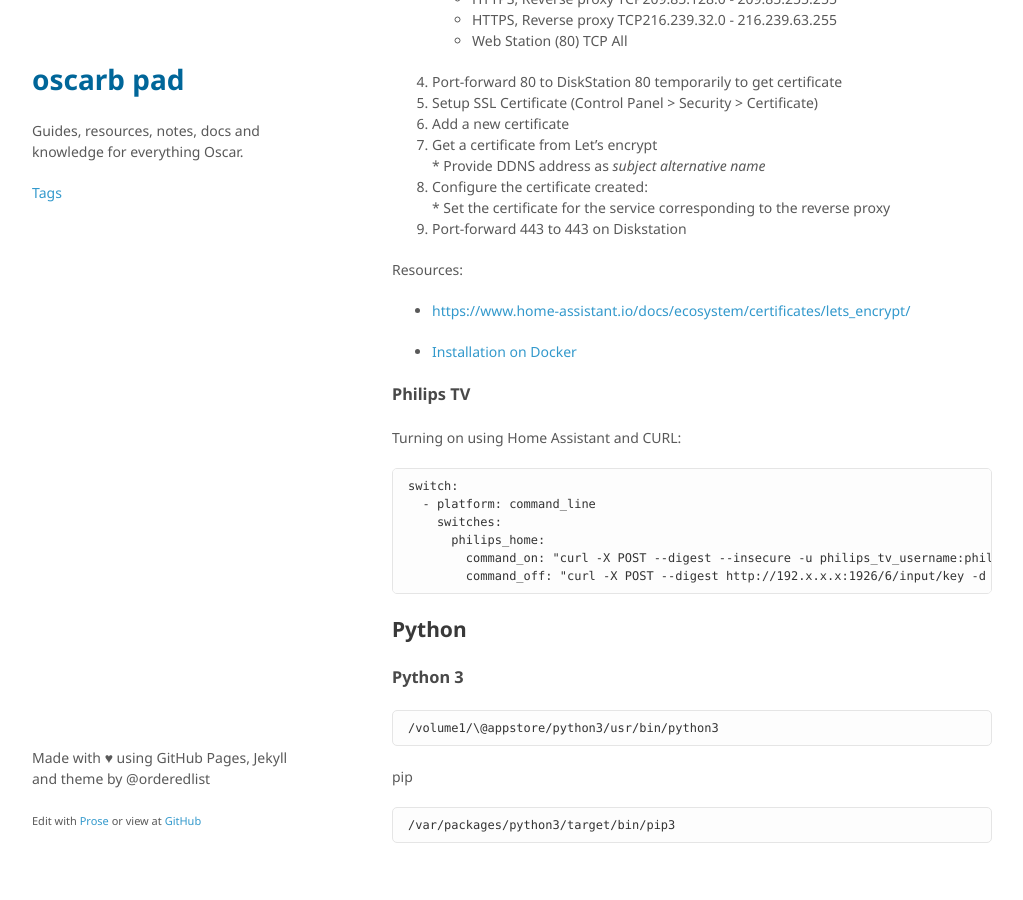
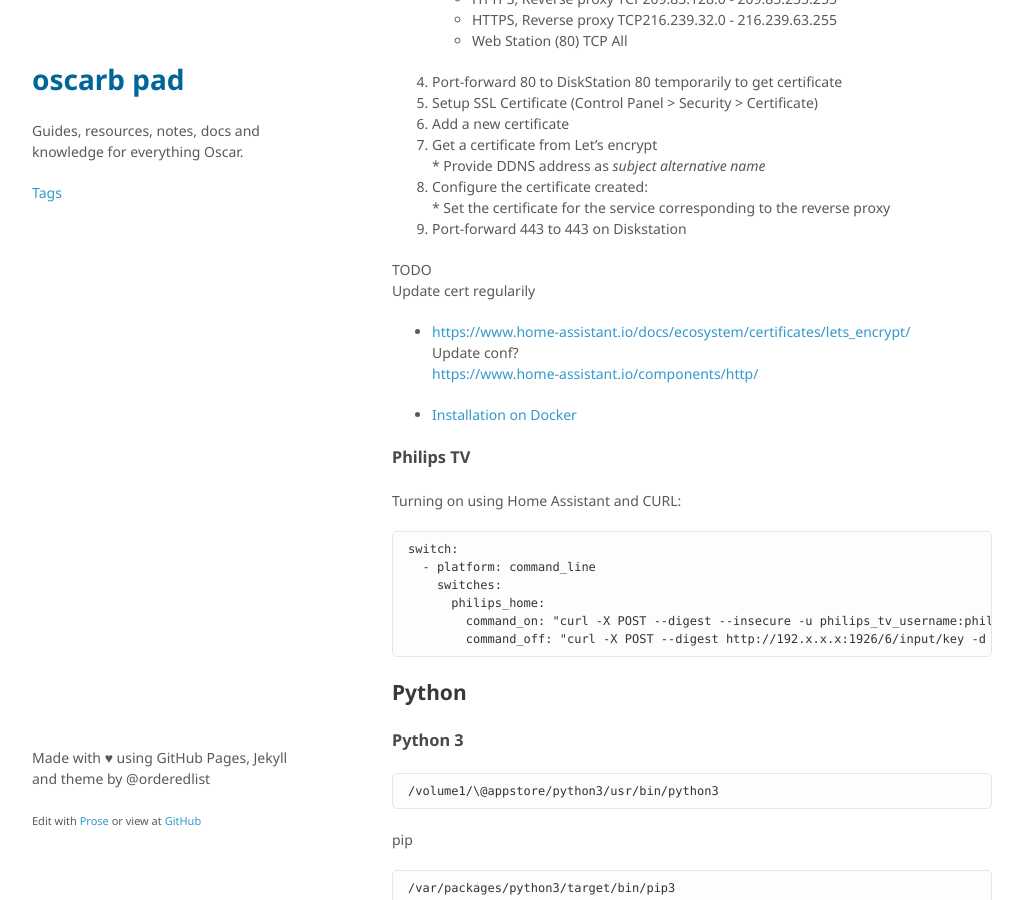
Before and after one commit to oscarb/pad, a Jekyll site: the page built from _docs/ds713.md, in a window 1280 px wide and 900 px high, scrolled down 7855 px. Shown: the whole window, without its empty margins (128-1151 px from the left). Built offline with Jekyll 4.4.1, drawn with Linux system fonts in a browser that asks for light colours; some web fonts are replaced.

Commit message:
Update ds713.md

```diff
--- a/_docs/ds713.md
+++ b/_docs/ds713.md
@@ -344,8 +344,13 @@ https://documenter.getpostman.com/view/6167403/Rzfni66c?version=latest
 
 
 
-Resources:
+TODO
+Update cert regularily
 * https://www.home-assistant.io/docs/ecosystem/certificates/lets_encrypt/
+Update conf?
+https://www.home-assistant.io/components/http/
+
+
 
 
 * [Installation on Docker](https://www.home-assistant.io/docs/installation/docker/)
```
